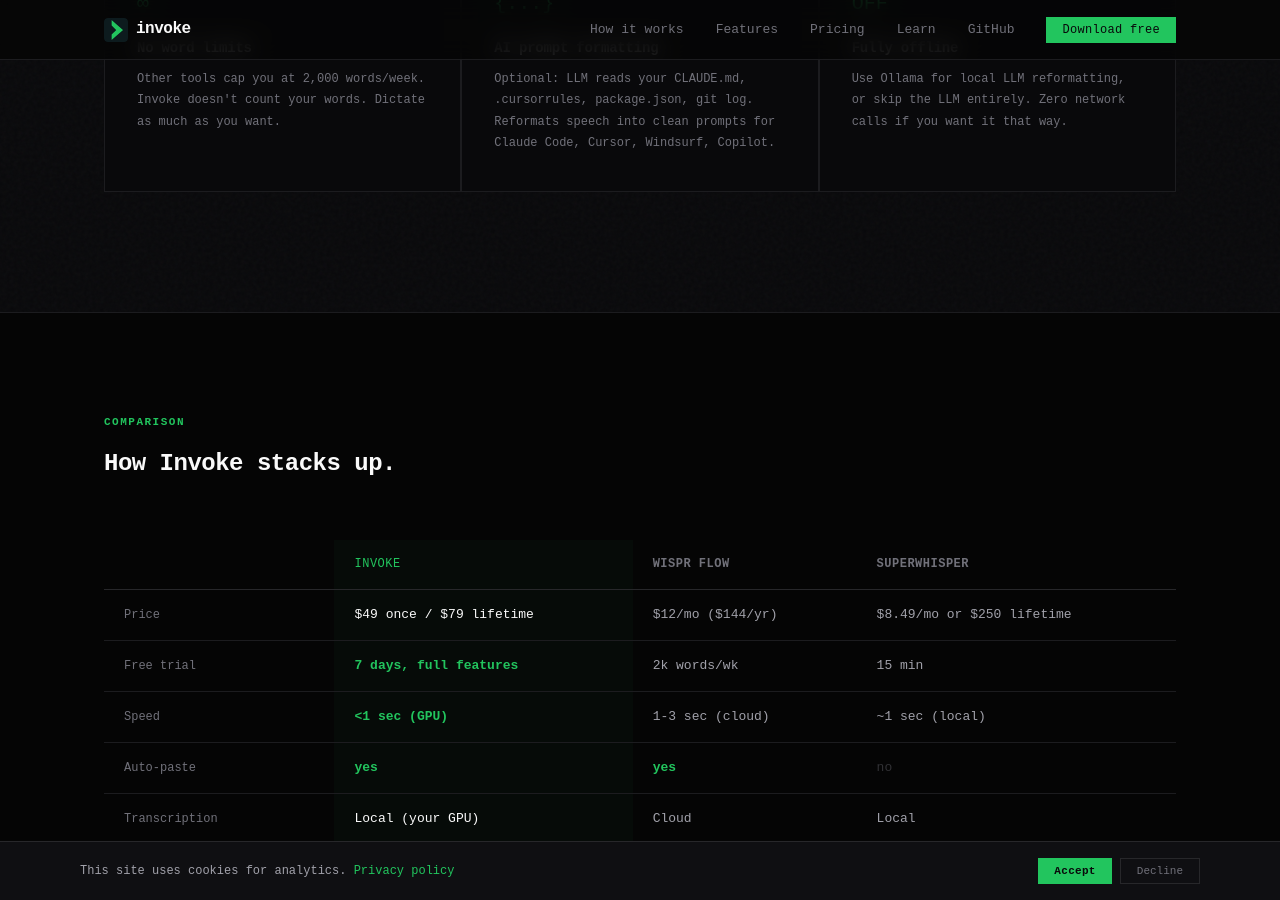
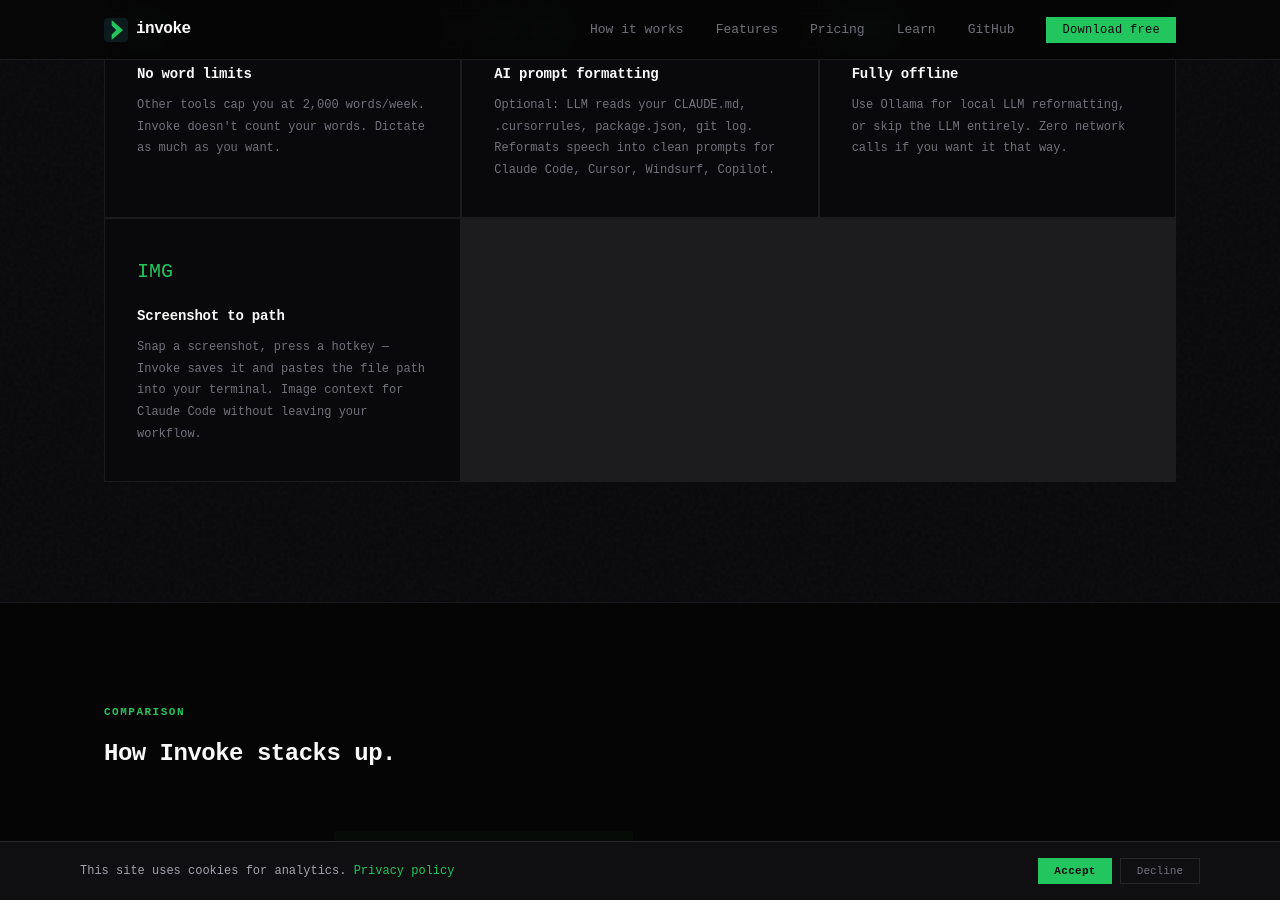
Before and after one commit to zmroth/getinvoke.dev, a Jekyll site: the page built from index.html, in a window 1280 px wide and 900 px high, scrolled down 2734 px. Built offline with Jekyll 4.4.1, drawn with Linux system fonts in a browser that asks for light colours; some of the changed text lies outside the part shown.

Commit message:
Add screenshot-to-path feature across site
- New feature card in features grid (Screenshot to path)
- New row in comparison table (Screenshot paste — unique to Invoke)
- Added to pricing feature lists
- New FAQ item on homepage + standalone FAQ page + schemas updated
- Problem section hint about terminal screenshot pain
- Download page install step mentions the feature
- New blog post: How to Paste Screenshots into Claude Code from Any Terminal
- Sitemap updated with new blog post

Co-Authored-By: Claude Opus 4.6 (1M context) <noreply@anthropic.com>

```diff
--- a/download/index.html
+++ b/download/index.html
@@ -748,6 +748,7 @@ footer .container {
       <li><strong>Run the installer.</strong> Windows may show a SmartScreen warning &mdash; click "More info" then "Run anyway." The app is code-signed but new to SmartScreen.</li>
       <li><strong>Follow the setup wizard.</strong> Choose your audio device, pick a reformatter backend (OpenRouter, Claude CLI, Ollama, or none), and set your hotkey.</li>
       <li><strong>Start dictating.</strong> Hold your hotkey, speak, release. Text appears at your cursor. Free for 7 days &mdash; no license key needed.</li>
+      <li><strong>Bonus: screenshot-to-path.</strong> Copy an image (Win+Shift+S), press your image hotkey &mdash; Invoke saves it and pastes the file path into your terminal. Perfect for sharing screenshots with Claude Code.</li>
     </ol>
 
     <h3 class="dl-section-title" style="margin-top:32px;">Installation &mdash; CLI (pip install)</h3>
--- a/index.html
+++ b/index.html
@@ -75,6 +75,11 @@ layout: null
     },
     {
       "@type": "Question",
+      "name": "What is screenshot-to-path?",
+      "acceptedAnswer": { "@type": "Answer", "text": "Press a hotkey when you have an image on your clipboard (e.g., after Win+Shift+S). Invoke saves it as a PNG and pastes the file path into your terminal. This lets you share screenshots with Claude Code and other AI tools that accept image paths — no manual saving or typing file paths." }
+    },
+    {
+      "@type": "Question",
       "name": "What about macOS and Linux?",
       "acceptedAnswer": { "@type": "Answer", "text": "Invoke works on macOS and Linux right now via pip install getinvoke. A native macOS app with Metal GPU acceleration for Apple Silicon is in development. The pip install uses CPU mode on Mac (still fast) and supports NVIDIA CUDA on Linux. Same license key, same features." }
     }
@@ -1160,7 +1165,7 @@ footer .container {
       <div class="section-label">Why another dictation tool?</div>
       <h2>You think at <span class="stat">150 WPM</span>.<br>You type at <span class="stat">40</span>.</h2>
       <div class="divider"></div>
-      <p>Cloud dictation tools add latency, cap your words, and send your audio to someone else's servers. Local tools exist but they're <span class="highlight">slow, clunky, and dumb</span>&mdash;no context, no formatting, no auto-paste.</p>
+      <p>Cloud dictation tools add latency, cap your words, and send your audio to someone else's servers. Local tools exist but they're <span class="highlight">slow, clunky, and dumb</span>&mdash;no context, no formatting, no auto-paste. And good luck getting a screenshot into Claude Code from your terminal.</p>
       <p style="margin-top: 20px;">Invoke runs Whisper on your GPU for <span class="highlight">sub-second transcription</span>. Text appears at your cursor instantly. Turn on the AI reformatter and it reads your codebase to format clean prompts for Claude Code, Cursor, or whatever you use. <span class="highlight">All of it runs on your hardware.</span></p>
       <p class="origin-line">Built by a developer who dictates 10,000+ prompts a month and was sick of copy-pasting raw Whisper output.</p>
     </div>
@@ -1231,6 +1236,11 @@ footer .container {
         <i class="feature-icon">OFF</i>
         <h3>Fully offline</h3>
         <p>Use Ollama for local LLM reformatting, or skip the LLM entirely. Zero network calls if you want it that way.</p>
+      </div>
+      <div class="feature reveal">
+        <i class="feature-icon">IMG</i>
+        <h3>Screenshot to path</h3>
+        <p>Snap a screenshot, press a hotkey &mdash; Invoke saves it and pastes the file path into your terminal. Image context for Claude Code without leaving your workflow.</p>
       </div>
     </div>
   </div>
@@ -1308,6 +1318,12 @@ footer .container {
             <td><span class="x-mark">&mdash;</span></td>
           </tr>
           <tr>
+            <td>Screenshot paste</td>
+            <td class="invoke-col"><span class="check">file path</span></td>
+            <td><span class="x-mark">&mdash;</span></td>
+            <td><span class="x-mark">&mdash;</span></td>
+          </tr>
+          <tr>
             <td>Platform</td>
             <td class="invoke-col"><span class="check">Win / Linux / Mac</span></td>
             <td><span class="check">Win / Mac</span></td>
@@ -1341,6 +1357,7 @@ footer .container {
         <ul class="price-features">
           <li>Sub-second GPU transcription</li>
           <li>Auto-paste at cursor</li>
+          <li>Screenshot-to-path for Claude Code</li>
           <li>Unlimited words, forever</li>
           <li>100% local &amp; private</li>
           <li>AI prompt reformatting (cloud + local)</li>
@@ -1409,6 +1426,10 @@ footer .container {
         <div class="faq-answer">For the Windows installer: Windows 10/11 (64-bit), 4 GB RAM, and a microphone. An NVIDIA GPU with CUDA 12.x is recommended but not required &mdash; CPU mode works out of the box. For the CLI (<code>pip install getinvoke</code>): Python 3.11+, any OS. Internet is needed for license activation and the AI reformatter (unless you use Ollama). See <a href="/download">full requirements</a>.</div>
       </details>
       <details class="faq-item reveal">
+        <summary>What is screenshot-to-path?</summary>
+        <div class="faq-answer">Press a hotkey when you have an image on your clipboard (e.g., after Win+Shift+S). Invoke saves it as a PNG and pastes the file path into your terminal. This lets you share screenshots with Claude Code and other AI tools that accept image paths &mdash; no manual saving or typing file paths.</div>
+      </details>
+      <details class="faq-item reveal">
         <summary>What about macOS and Linux?</summary>
         <div class="faq-answer">Invoke works on macOS and Linux right now via <code>pip install getinvoke</code>. A native macOS app with Metal GPU acceleration for Apple Silicon is in development. The pip install uses CPU mode on Mac (still fast) and supports NVIDIA CUDA on Linux. Same license key, same features. <a href="/download#cli-install">See install instructions</a>.</div>
       </details>
--- a/sitemap.xml
+++ b/sitemap.xml
@@ -36,6 +36,11 @@
     <priority>0.6</priority>
   </url>
   <url>
+    <loc>https://getinvoke.dev/learn/screenshot-paste-claude-code-terminal/</loc>
+    <changefreq>monthly</changefreq>
+    <priority>0.6</priority>
+  </url>
+  <url>
     <loc>https://getinvoke.dev/faq/</loc>
     <changefreq>monthly</changefreq>
     <priority>0.7</priority>
```
Also changed, not shown: _posts/2026-03-13-screenshot-paste-claude-code-terminal.md (added, +105 -0 lines), faq/index.html (+9 -0 lines).
